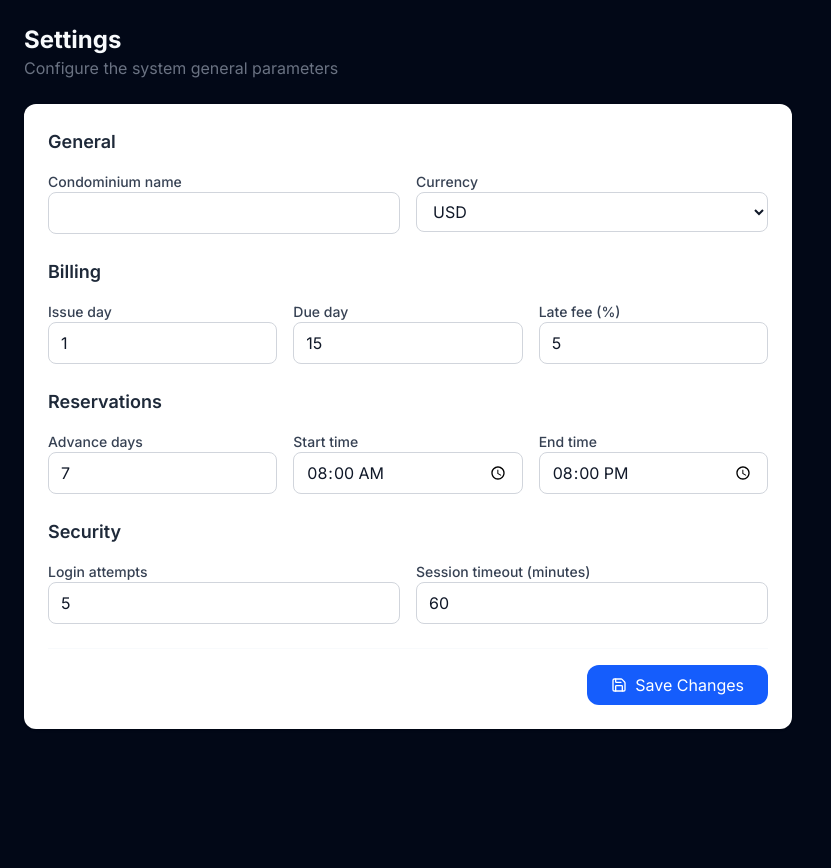
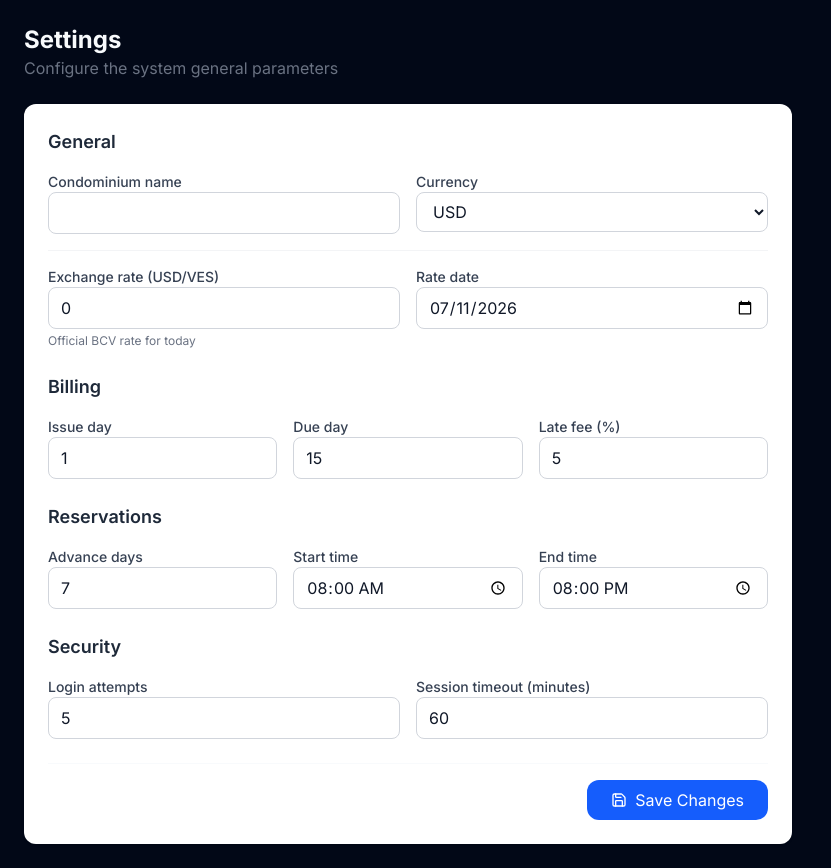
Before and after one commit to hjesaal-sketch/condormanage, a Next.js app in the folder apps/web/: page /en/dashboard/admin/settings in a window 1280 px wide. Shown: the whole page, without its empty margins (0-831 px from the left). Before the commit the page ends 800 px from the top, so only its background shows below. Built offline with nearby package versions, Linux system fonts and the light colour scheme; no server answers.

Commit message:
feat: Add exchange rate fields to settings module

```diff
--- a/apps/web/components/modules/settings/SettingsForm.tsx
+++ b/apps/web/components/modules/settings/SettingsForm.tsx
@@ -23,6 +23,9 @@ export default function SettingsForm({ settings, onSave }: SettingsFormProps) {
     reservationEnd: settings?.reservationEnd || '20:00',
     loginAttempts: settings?.loginAttempts || 5,
     sessionTimeout: settings?.sessionTimeout || 60,
+    // 🆕 Nuevos campos para tasa de cambio
+    exchangeRate: settings?.exchangeRate || 0,
+    exchangeRateDate: settings?.exchangeRateDate || new Date().toISOString().split('T')[0],
   });
 
   const handleSubmit = async (e: React.FormEvent) => {
@@ -85,6 +88,34 @@ export default function SettingsForm({ settings, onSave }: SettingsFormProps) {
               <option value="PEN">PEN</option>
               <option value="MXN">MXN</option>
             </select>
+          </div>
+        </div>
+        {/* 🆕 Tasa de cambio */}
+        <div className="grid grid-cols-2 gap-4 mt-4 pt-4 border-t border-gray-100">
+          <div>
+            <label className="block text-sm font-medium text-gray-700">
+              {t('fields.exchange_rate')}
+            </label>
+            <input
+              type="number"
+              step="0.01"
+              value={formData.exchangeRate}
+              onChange={(e) => setFormData({ ...formData, exchangeRate: parseFloat(e.target.value) })}
+              className="w-full border border-gray-300 rounded-lg px-3 py-2 text-gray-900 bg-white"
+              placeholder="0.00"
+            />
+            <p className="text-xs text-gray-500 mt-1">{t('fields.exchange_rate_help')}</p>
+          </div>
+          <div>
+            <label className="block text-sm font-medium text-gray-700">
+              {t('fields.exchange_rate_date')}
+            </label>
+            <input
+              type="date"
+              value={formData.exchangeRateDate}
+              onChange={(e) => setFormData({ ...formData, exchangeRateDate: e.target.value })}
+              className="w-full border border-gray-300 rounded-lg px-3 py-2 text-gray-900 bg-white"
+            />
           </div>
         </div>
       </div>
--- a/apps/web/messages/en.json
+++ b/apps/web/messages/en.json
@@ -427,7 +427,10 @@
       "reservation_start": "Start time",
       "reservation_end": "End time",
       "login_attempts": "Login attempts",
-      "session_timeout": "Session timeout (minutes)"
+      "session_timeout": "Session timeout (minutes)",
+      "exchange_rate": "Exchange rate (USD/VES)",
+      "exchange_rate_help": "Official BCV rate for today",
+      "exchange_rate_date": "Rate date"
     }
   },
   "expenses": {
--- a/apps/web/messages/es.json
+++ b/apps/web/messages/es.json
@@ -427,7 +427,10 @@
       "reservation_start": "Hora de inicio",
       "reservation_end": "Hora de fin",
       "login_attempts": "Intentos de login",
-      "session_timeout": "Tiempo de sesión (minutos)"
+      "session_timeout": "Tiempo de sesión (minutos)",
+      "exchange_rate": "Tasa de cambio (USD/VES)",
+      "exchange_rate_help": "Tasa oficial del BCV para el día de hoy",
+      "exchange_rate_date": "Fecha de la tasa"
     }
   },
   "expenses": {
--- a/apps/web/messages/pt.json
+++ b/apps/web/messages/pt.json
@@ -427,7 +427,10 @@
       "reservation_start": "Hora de início",
       "reservation_end": "Hora de fim",
       "login_attempts": "Tentativas de login",
-      "session_timeout": "Tempo de sessão (minutos)"
+      "session_timeout": "Tempo de sessão (minutos)",
+      "exchange_rate": "Taxa de câmbio (USD/VES)",
+      "exchange_rate_help": "Taxa oficial do BCV para hoje",
+      "exchange_rate_date": "Data da taxa"
     }
   },
   "expenses": {
```
